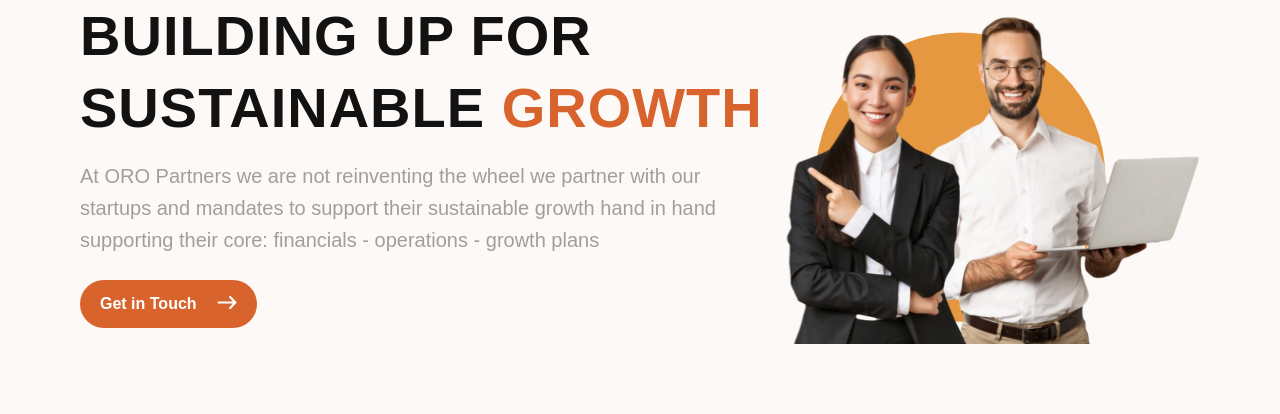
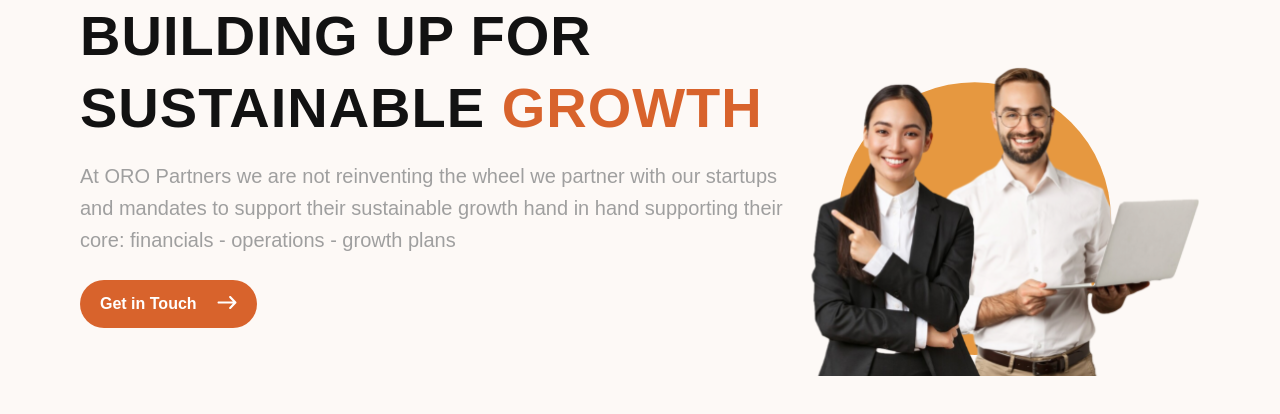
Before and after one commit to PTS-Holdings/oro-partners.com, a Next.js app: page / in a window 1280 px wide. Shown: the top 414 px of the page. Built offline with nearby package versions, Linux system fonts and the light colour scheme.

Commit message:
style(HeroSection.jsx): adjust image size and remove unoptimized and fixed attributes feat(HeroSection.jsx): add bottom padding to the left column in lg screens

```diff
--- a/src/components/homepage/HeroSection.jsx
+++ b/src/components/homepage/HeroSection.jsx
@@ -4,7 +4,7 @@
 function HeroSection() {
     return (
         <div className="container flex flex-col justify-between lg:flex-row ">
-            <div className="mb-4 w-full text-center lg:w-2/3  lg:text-left">
+            <div className="mb-4 w-full text-center lg:w-2/3  lg:text-left lg:pb-8">
                 <h1 className="header3 md:header1 mb-4 font-extrabold">
                     BUILDING UP FOR SUSTAINABLE{" "}
                     <span className="text-custom-orange-basic">GROWTH</span>
@@ -22,11 +22,9 @@
             <div className="self-end">
                 <Image
                     src={"/assets/hero-img.svg"}
-                    width={478}
-                    height={373}
+                    width={433}
+                    height={338}
                     alt="hero-image"
-                    unoptimized={true}
-                    fixed
                 />
             </div>
         </div>
```
